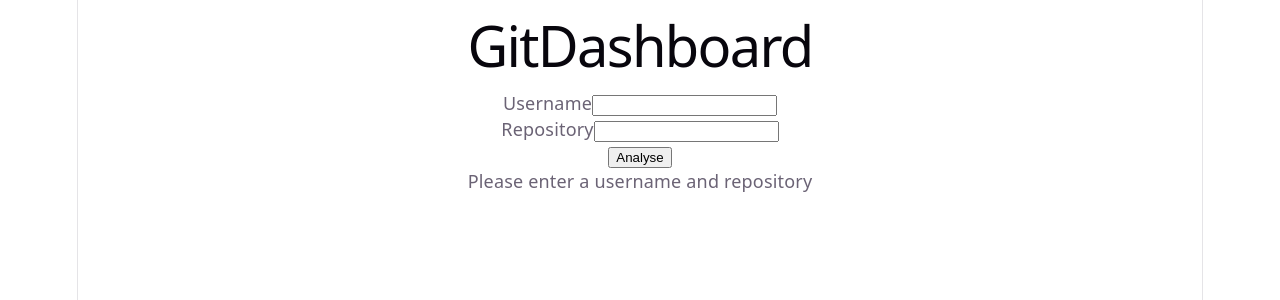
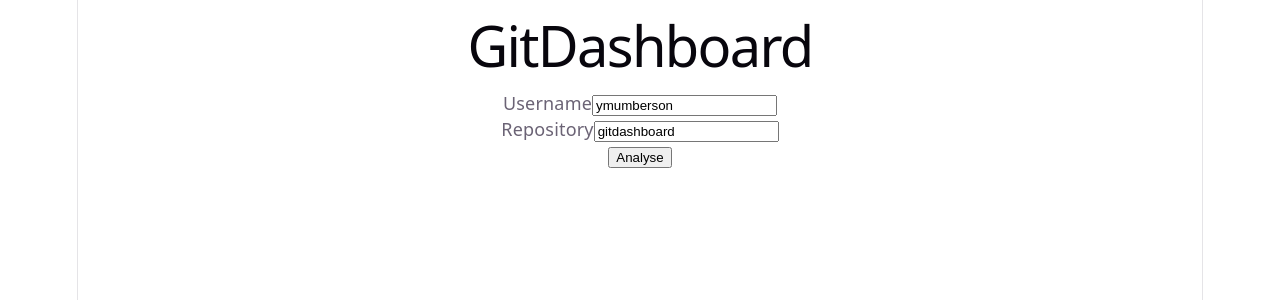
Before and after one commit to ymumberson/GitDashboard, a React (Vite) app in the folder frontend/: page / in a window 1280 px wide. Shown: the top 300 px of the page. Built offline with nearby package versions, Linux system fonts and the light colour scheme.

Commit message:
Restructured ownership of API request in components, and made cleaner split of loading.

```diff
--- a/frontend/src/App.tsx
+++ b/frontend/src/App.tsx
@@ -2,21 +2,41 @@ import { useState } from 'react';
 import './App.css'
 import Dashboard from './Components/Dashboard';
 import DashboardInput from './Components/DashboardInput';
+import type { RepositoryStats } from './types/RepositoryStats';
+import { getRepositoryStats } from './api/repositoryApi';
 
 function App() {
-  const [owner, setOwner] = useState("");
-  const [name, setName] = useState("");
+  const [stats, setStats] = useState<RepositoryStats | null>(null);
+  const [error, setError] = useState<string | null>(null);
+  const [isLoading, setIsLoading] = useState(false);
 
-  function handleRepositorySubmit(newOwner: string, newName: string) {
-    setOwner(newOwner);
-    setName(newName);
+  function handleRepositorySubmit(owner: string, name: string) {
+    setIsLoading(true);
+    setError(null);
+    setStats(null);
+
+    if (isNullOrWhiteSpace(owner) || isNullOrWhiteSpace(name))
+        return;
+
+    getRepositoryStats(owner, name)
+        .then(setStats)
+        .catch(error => {
+            setError(error instanceof Error ? error.message : 'Unknown error')
+        })
+        .finally(() => {
+            setIsLoading(false);
+        });
   }
+
+  const isNullOrWhiteSpace = (value: string | null | undefined): boolean => value == null || value.trim() === "";
 
   return (
     <div>
       <h1>GitDashboard</h1>
-      <DashboardInput onSubmit={handleRepositorySubmit}/>
-      <Dashboard owner={owner} name={name}/>
+      <DashboardInput onSubmit={handleRepositorySubmit} isLoading={isLoading}/>
+      {isLoading && <p>Analysing repository...</p>}
+      {error && <p role="alert">{error}</p>}
+      {stats && <Dashboard stats={stats}/>}
     </div>
   )
 }
--- a/frontend/src/Components/Dashboard.tsx
+++ b/frontend/src/Components/Dashboard.tsx
@@ -1,44 +1,10 @@
-import { useEffect, useState } from "react";
 import type { RepositoryStats } from "../types/RepositoryStats";
-import { getRepositoryStats } from "../api/repositoryApi";
 
 interface DashboardProps {
-    owner: string;
-    name: string;
+    stats: RepositoryStats;
 }
 
-export default function Dashboard({owner, name}: DashboardProps) {
-    const [stats, setStats] = useState<RepositoryStats | null>(null);
-    const [error, setError] = useState<string | null>(null);
-
-    useEffect(() => {
-        setStats(null);
-        setError(null);
-
-        if (isNullOrWhiteSpace(owner) || isNullOrWhiteSpace(name))
-            return;
-
-        getRepositoryStats(owner, name)
-            .then(setStats)
-            .catch(error => {
-                setError(error instanceof Error ? error.message : 'Unknown error')
-            });
-    }, [owner, name]);
-
-    const isNullOrWhiteSpace = (value: string | null | undefined): boolean => value == null || value.trim() === "";
-
-    if (error) {
-        return <p>Error: {error}</p>
-    }
-
-    if (isNullOrWhiteSpace(owner) || isNullOrWhiteSpace(name)) {
-        return <p>Please enter a username and repository</p>
-    }
-
-    if (!stats) {
-        return <p>Loading...</p>
-    }
-
+export default function Dashboard({stats}: DashboardProps) {
     return (
         <div>
             <h2>Overview</h2>
--- a/frontend/src/Components/DashboardInput.tsx
+++ b/frontend/src/Components/DashboardInput.tsx
@@ -2,15 +2,28 @@ import { useState } from "react";
 
 interface DashboardInputProps {
     onSubmit: (owner: string, name: string) => void;
+    isLoading: boolean;
 }
 
-export default function DashboardInput({onSubmit}: DashboardInputProps) {
-    const [owner, setOwner] = useState("");
-    const [name, setName] = useState("");
+export default function DashboardInput({onSubmit, isLoading}: DashboardInputProps) {
+    const [owner, setOwner] = useState("ymumberson");
+    const [name, setName] = useState("gitdashboard");
+    const [validationError, setValidationError] = useState<string | null>(null);
 
     function handleSubmit(event: React.SubmitEvent<HTMLFormElement>) {
         event.preventDefault();
 
+        const trimmedOwner = owner.trim();
+        const trimmedName = name.trim();
+
+        if (!trimmedOwner || !trimmedName) {
+            setValidationError(
+                "Please enter both a GitHub username and repository name."
+            );
+            return;
+        }
+
+        setValidationError(null);
         onSubmit(owner, name);
     }
 
@@ -34,7 +47,11 @@ export default function DashboardInput({onSubmit}: DashboardInputProps) {
                 />
             </div>
 
-            <button type="submit">
+            {validationError && (
+                <p role="alert">{validationError}</p>
+            )}
+
+            <button type="submit" disabled={isLoading}>
                 Analyse
             </button>
         </form>
```
